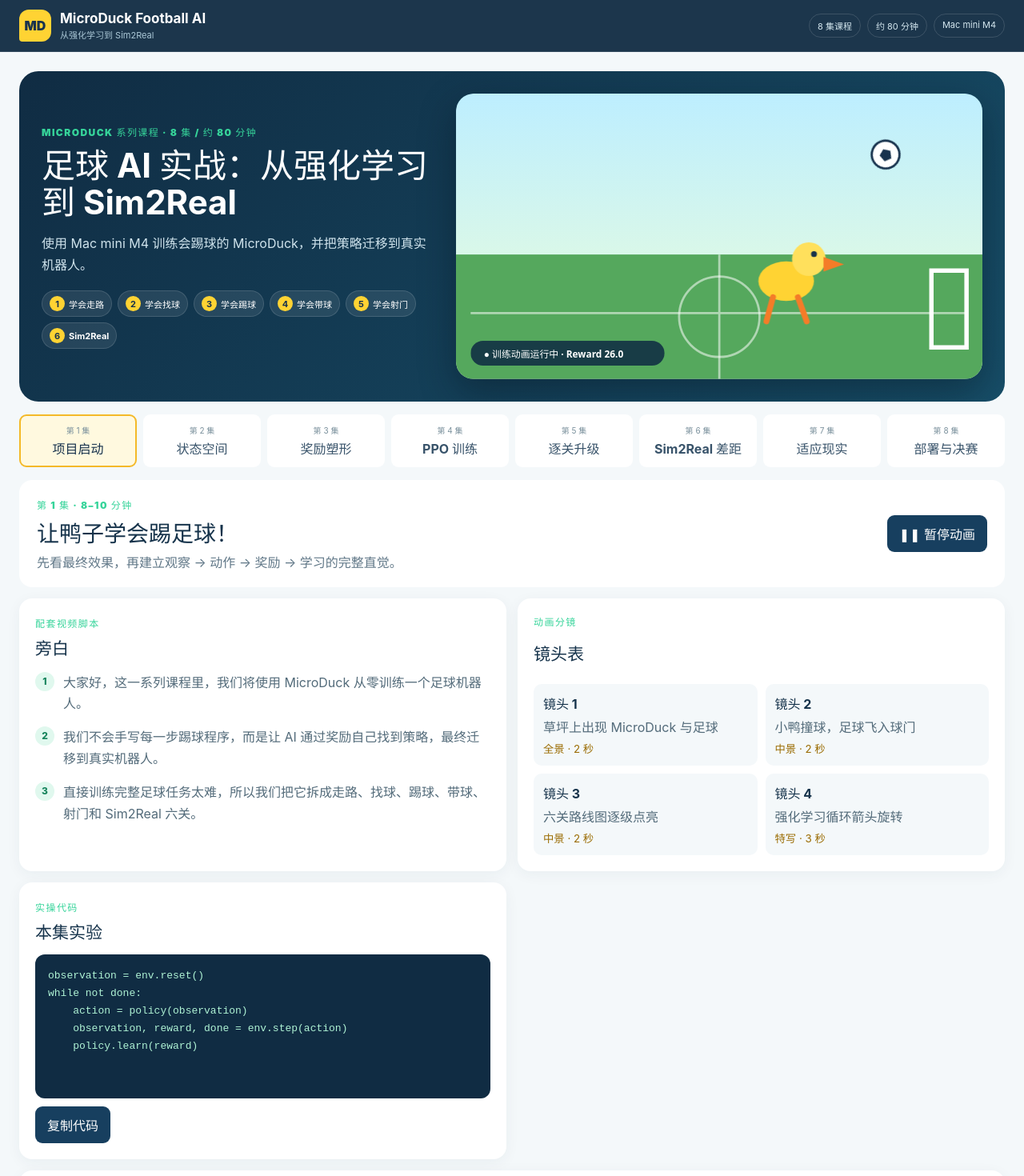
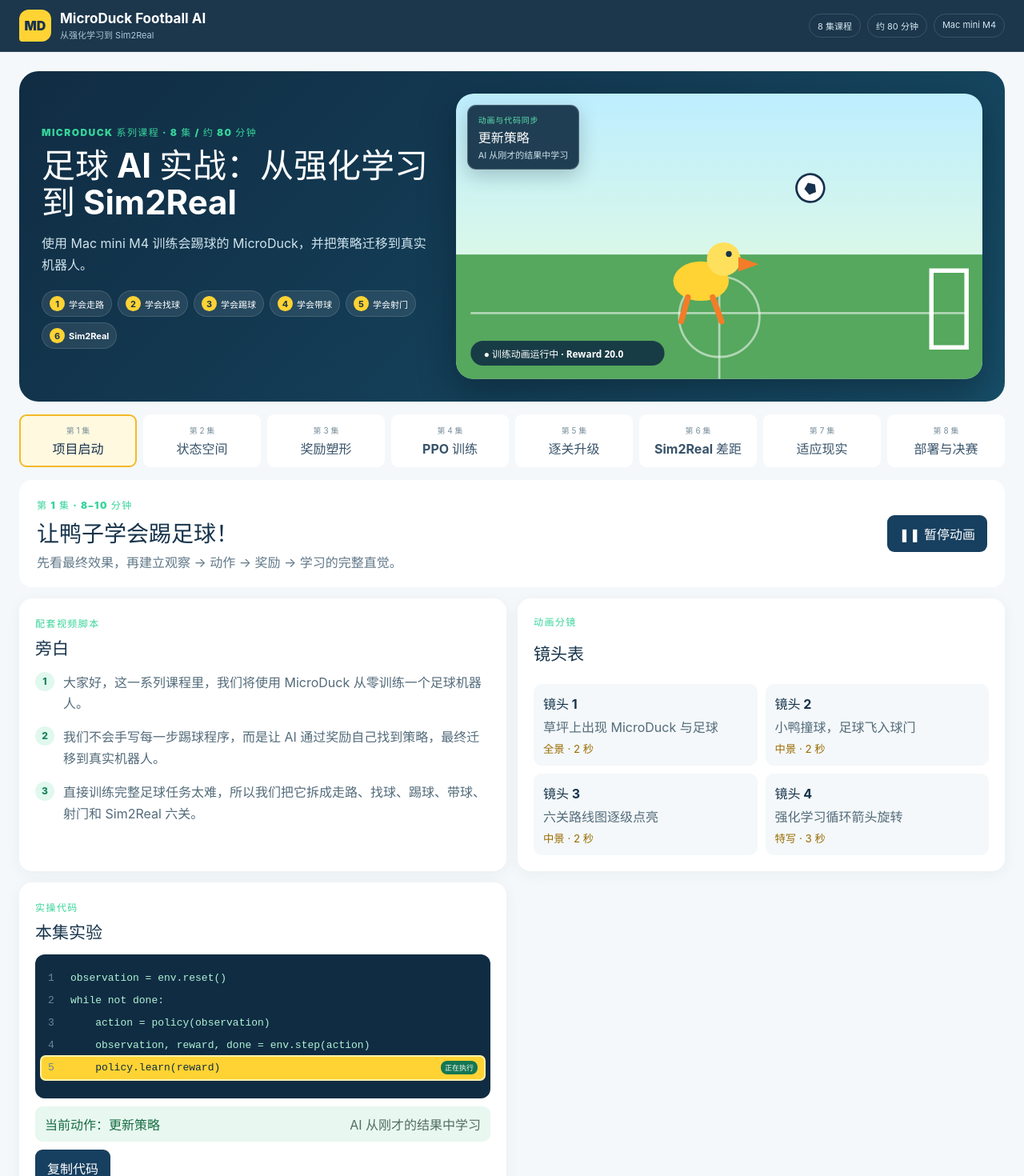
Before and after one commit to nefiag/MicroDuckFootballRL, a React (Vite) app in the folder frontend/: page / in a window 1280 px wide. Shown: the top 1470 px of the page at 80% size. Built offline with nearby package versions, Linux system fonts and the light colour scheme.

Commit message:
Synchronize football animations with code

```diff
--- a/frontend/src/components/FootballCourse.tsx
+++ b/frontend/src/components/FootballCourse.tsx
@@ -301,6 +301,66 @@
   },
 ] as const;
 
+const syncSequences = [
+  [
+    [0, "重置球场", "读取初始观察状态"],
+    [1, "开始回合", "检查任务是否结束"],
+    [2, "选择动作", "策略根据状态决定前进或踢球"],
+    [3, "执行动作", "环境推进一步并返回奖励"],
+    [4, "更新策略", "AI 从刚才的结果中学习"],
+  ],
+  [
+    [0, "定义观察函数", "建立状态空间入口"],
+    [2, "定位足球", "计算球相对机器人的横向距离"],
+    [3, "定位足球", "计算球相对机器人的纵向距离"],
+    [4, "定位球门", "计算球门相对足球的横向距离"],
+    [6, "读取朝向", "把机器人角度加入状态"],
+    [7, "输出状态", "向策略返回固定顺序的向量"],
+  ],
+  [
+    [0, "计算时间成本", "每一步给予轻微惩罚"],
+    [1, "接近足球", "距离缩短，获得正奖励"],
+    [2, "触碰足球", "检测碰撞并奖励 +1"],
+    [3, "推向球门", "足球朝球门移动，奖励增加"],
+    [4, "完成进球", "触发本回合最高奖励 +100"],
+  ],
+  [
+    [0, "加载 PPO", "导入强化学习算法"],
+    [2, "创建球场", "实例化训练环境"],
+    [3, "建立策略网络", "连接 MLP 策略与环境"],
+    [4, "启用 MPS", "使用 Mac Apple Silicon 加速"],
+    [5, "开始训练", "持续采集 500,000 步经验"],
+    [6, "保存模型", "写出足球策略参数"],
+  ],
+  [
+    [0, "检查成功率", "判断是否达到 80% 升级线"],
+    [1, "解锁关卡", "提升等级并限制最高为 4"],
+    [3, "扩大范围", "读取当前关卡的足球生成半径"],
+    [4, "更新环境", "应用新的课程难度"],
+  ],
+  [
+    [0, "建立差距清单", "收集仿真与现实参数"],
+    [1, "测量摩擦", "读取真实地面摩擦"],
+    [2, "加入电机延迟", "模拟命令到动作的等待时间"],
+    [3, "限制相机频率", "模拟每秒 30 帧视觉输入"],
+    [4, "加入位置噪声", "模拟视觉定位误差"],
+  ],
+  [
+    [0, "开始随机化", "每回合生成一个新世界"],
+    [1, "改变摩擦", "切换木板、草地、地毯和瓷砖"],
+    [2, "改变质量", "模拟装配与电池重量差异"],
+    [3, "改变功率", "模拟电机输出变化"],
+    [4, "改变延迟", "模拟摄像头响应波动"],
+  ],
+  [
+    [0, "导出模型", "生成可部署策略文件"],
+    [1, "读取相机", "获取真实足球和球门状态"],
+    [2, "策略推理", "计算机器人下一步动作"],
+    [3, "安全限幅", "限制速度、力矩和关节范围"],
+    [4, "执行动作", "MicroDuck 接近足球并射门"],
+  ],
+] as const;
+
 const levels = [
   "学会走路",
   "学会找球",
@@ -318,7 +378,7 @@
 
   useEffect(() => {
     if (!playing) return;
-    const timer = window.setInterval(() => setTick((value) => value + 1), 900);
+    const timer = window.setInterval(() => setTick((value) => value + 1), 1200);
     return () => window.clearInterval(timer);
   }, [playing]);
 
@@ -328,6 +388,8 @@
     if (selected === 2) return [0.1, 0.1, 1, 5, 100][tick % 5];
     return Math.min(96, 8 + tick * 3);
   }, [selected, tick]);
+  const sequence = syncSequences[selected];
+  const activeSync = sequence[tick % sequence.length];
 
   return (
     <section className="football-course">
@@ -352,6 +414,8 @@
           tick={tick}
           reward={reward}
           playing={playing}
+          action={activeSync[1]}
+          effect={activeSync[2]}
         />
       </div>
 
@@ -413,8 +477,23 @@
           <span>实操代码</span>
           <h4>本集实验</h4>
           <pre>
-            <code>{episode.code}</code>
+            <code className="synced-code" aria-label="同步执行代码">
+              {episode.code.split("\n").map((line, index) => (
+                <span
+                  className={index === activeSync[0] ? "executing" : ""}
+                  key={`${index}-${line}`}
+                >
+                  <i>{index + 1}</i>
+                  <b>{line || " "}</b>
+                  {index === activeSync[0] && <em>正在执行</em>}
+                </span>
+              ))}
+            </code>
           </pre>
+          <div className="execution-note" aria-live="polite">
+            <b>当前动作：{activeSync[1]}</b>
+            <span>{activeSync[2]}</span>
+          </div>
           <button onClick={() => navigator.clipboard?.writeText(episode.code)}>
             复制代码
           </button>
@@ -486,11 +565,15 @@
   tick,
   reward,
   playing,
+  action,
+  effect,
 }: {
   episode: number;
   tick: number;
   reward: number;
   playing: boolean;
+  action: string;
+  effect: string;
 }) {
   const progress = (tick % 9) / 8;
   const duckX =
@@ -502,6 +585,11 @@
     <div
       className={`football-animation episode-${episode} ${playing ? "playing" : "paused"}`}
     >
+      <div className="action-overlay" aria-live="polite">
+        <small>动画与代码同步</small>
+        <b>{action}</b>
+        <span>{effect}</span>
+      </div>
       <svg viewBox="0 0 720 390" role="img" aria-label="MicroDuck 足球训练动画">
         <defs>
           <linearGradient id="sky" x2="0" y2="1">
--- a/frontend/src/football-course.css
+++ b/frontend/src/football-course.css
@@ -62,6 +62,36 @@
   width: 100%;
   border-radius: 22px;
   box-shadow: 0 16px 45px #06121c66;
+}
+.football-animation {
+  position: relative;
+}
+.action-overlay {
+  position: absolute;
+  z-index: 2;
+  top: 14px;
+  left: 14px;
+  display: grid;
+  max-width: 265px;
+  padding: 10px 13px;
+  border: 1px solid #ffffff36;
+  border-radius: 11px;
+  color: white;
+  background: #102c43e8;
+  box-shadow: 0 8px 25px #06121c36;
+}
+.action-overlay small {
+  color: #5ae2ae;
+  font-size: 10px;
+  font-weight: 900;
+  letter-spacing: 0.08em;
+}
+.action-overlay b {
+  margin: 2px 0;
+}
+.action-overlay span {
+  color: #cce1ea;
+  font-size: 11px;
 }
 .football-animation text {
   font: 800 17px system-ui;
@@ -205,6 +235,59 @@
     13px/1.7 ui-monospace,
     monospace;
 }
+.synced-code {
+  display: block;
+}
+.synced-code > span {
+  position: relative;
+  display: grid;
+  grid-template-columns: 28px 1fr auto;
+  min-height: 27px;
+  margin: 0 -8px;
+  padding: 3px 8px;
+  border-radius: 5px;
+  transition:
+    background 0.25s ease,
+    color 0.25s ease;
+}
+.synced-code > span.executing {
+  color: #102c43;
+  background: #ffd333;
+  box-shadow: 0 0 0 2px #fff3ad;
+}
+.synced-code i {
+  color: #69889a;
+  font-style: normal;
+  user-select: none;
+}
+.synced-code b {
+  font-weight: 500;
+  white-space: pre-wrap;
+}
+.synced-code em {
+  align-self: center;
+  margin-left: 8px;
+  padding: 2px 5px;
+  border-radius: 8px;
+  color: white;
+  background: #147653;
+  font: 700 9px system-ui;
+  font-style: normal;
+}
+.execution-note {
+  display: flex;
+  justify-content: space-between;
+  gap: 12px;
+  margin-top: 10px;
+  padding: 10px 12px;
+  border-radius: 9px;
+  color: #176b42;
+  background: #e8f8f0;
+}
+.execution-note span {
+  color: #526d61;
+  text-align: right;
+}
 .practice button {
   margin-top: 10px;
 }
```
